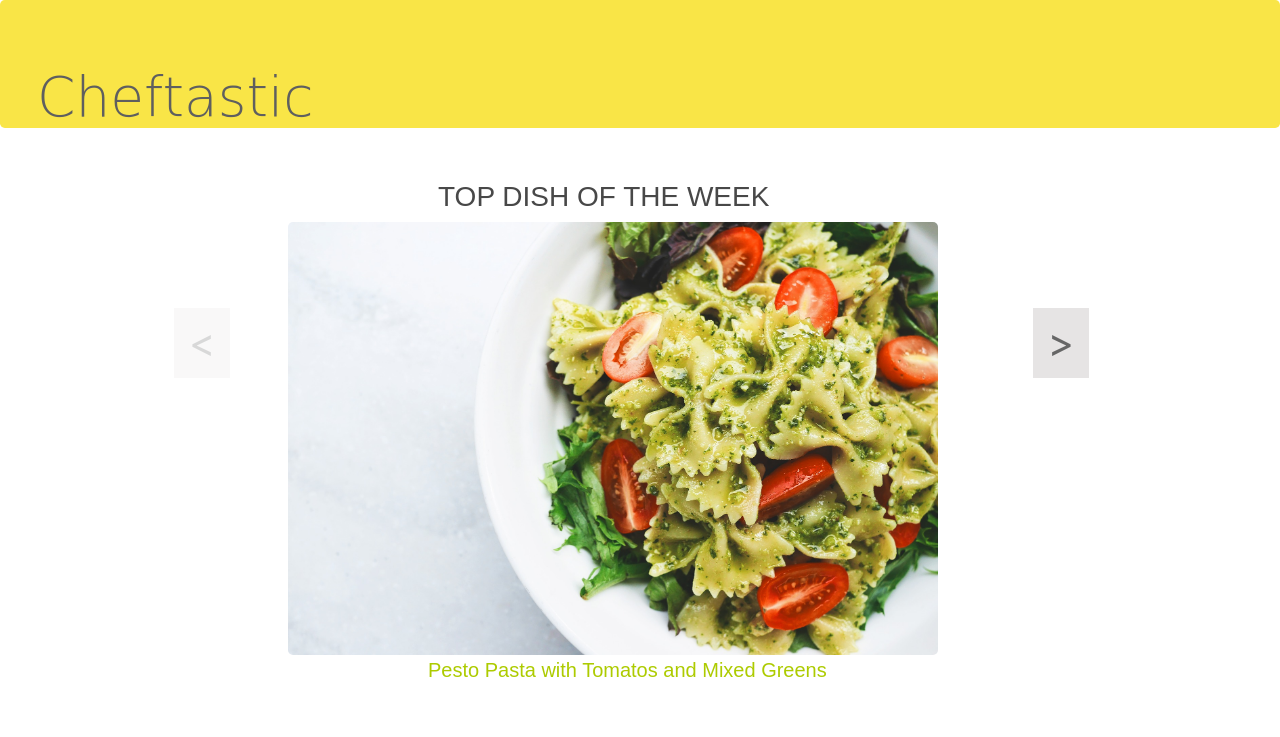
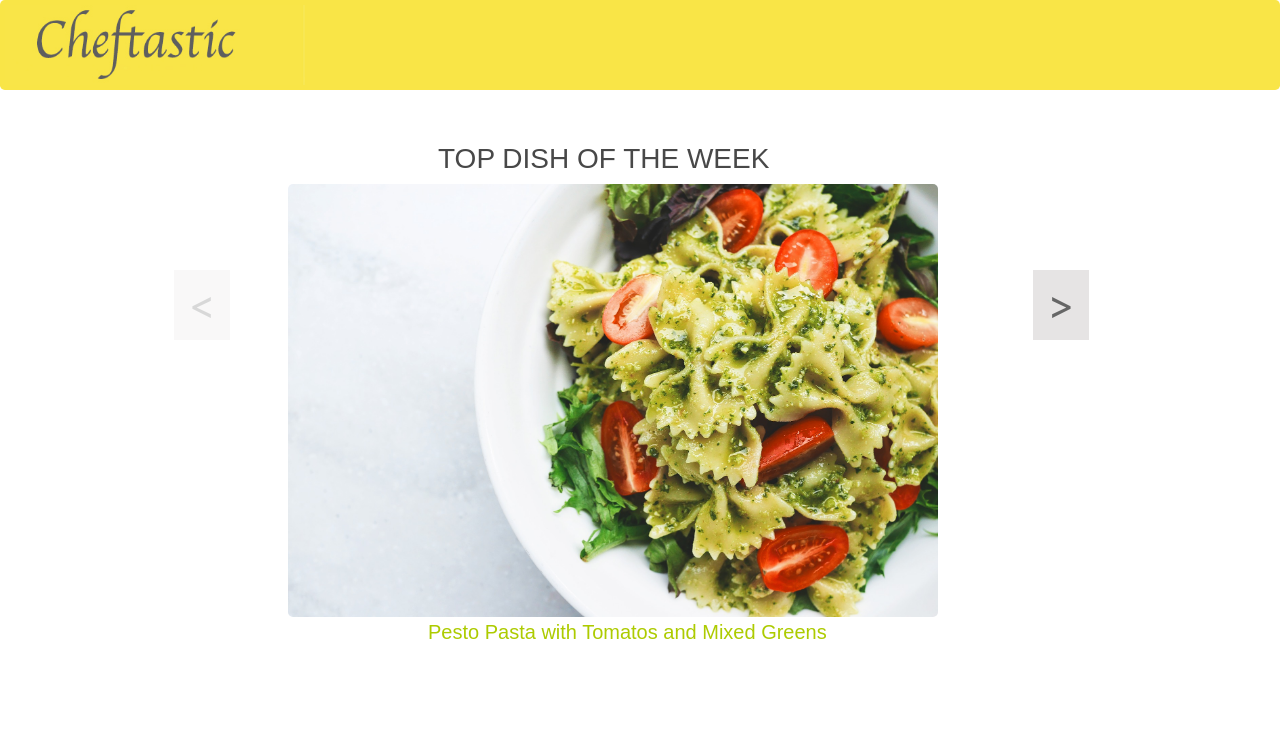
Before and after one commit to marinemekhakyan/project-1, a plain HTML site: page index.html in a window 1280 px wide. Shown: the top 737 px of the page. Drawn offline with nearby package versions, Linux system fonts and the light colour scheme; some packages are replaced by stand-ins of ours; no server answers; files whose address does not match are found by name; a web font is replaced by a local one.

Commit message:
made an image of the jumbotron title to link it to home page

```diff
--- a/assets/css/style.css
+++ b/assets/css/style.css
@@ -1,7 +1,8 @@
 .jumbotron {
     background-color: #f9e547;
+    padding: 5px;
+    font-family: 'Liu Jian Mao Cao', cursive;
     margin-bottom: 0px;
-    height: 30px;
 }
 
 .btn {
@@ -10,7 +11,9 @@
 }
 
 .display-4 {
-    font-size: 50px;
+    width: 300px;
+    height: 80px;
+    margin-left: 0;
 }
 
 footer {
@@ -153,15 +156,3 @@ img {
     width: 100%;
     height: 600px;
   }
-
-.title {
-    color: greenyellow;
-}
-
-#cheftastic {
-    font-family: 'Liu Jian Mao Cao', cursive;
-    color:	#5f5f5f;
-    font-size: 55px;
-    padding: 5px;
-
-}
--- a/index.html
+++ b/index.html
@@ -33,7 +33,7 @@
 <body>
   <div id="glider-images">
     <div class="jumbotron">
-      <h1 class="display-4"><a href = "https://marinemekhakyan.github.io/project-1/" id = "cheftastic">Cheftastic</a></h1>
+      <a href = "https://marinemekhakyan.github.io/project-1/"><img class="display-4" src = "assets/images/cheftastic.jpg"></a>
     </div>
 
     <div class="glider-contain multiple">
```
Also changed, not shown: assets/images/cheftastic.jpg (added), 1 other file.
